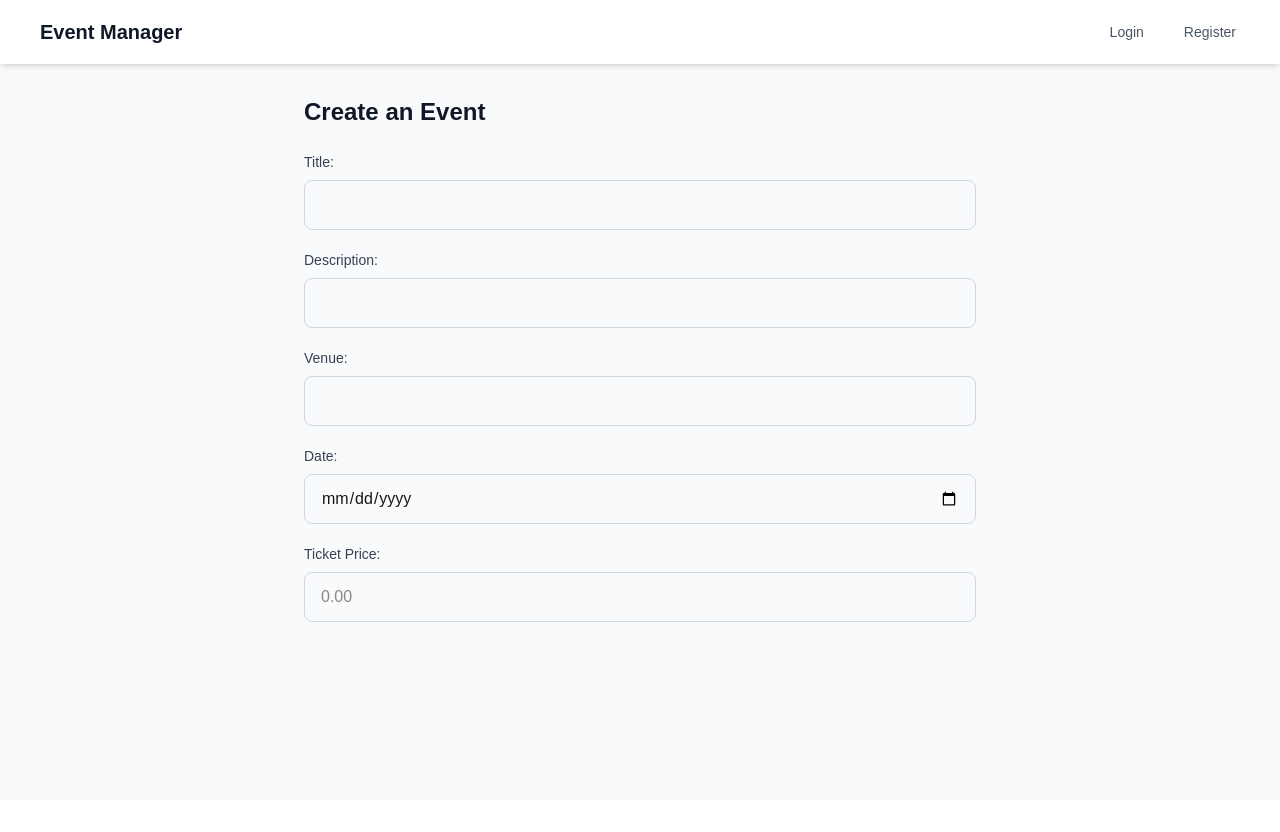
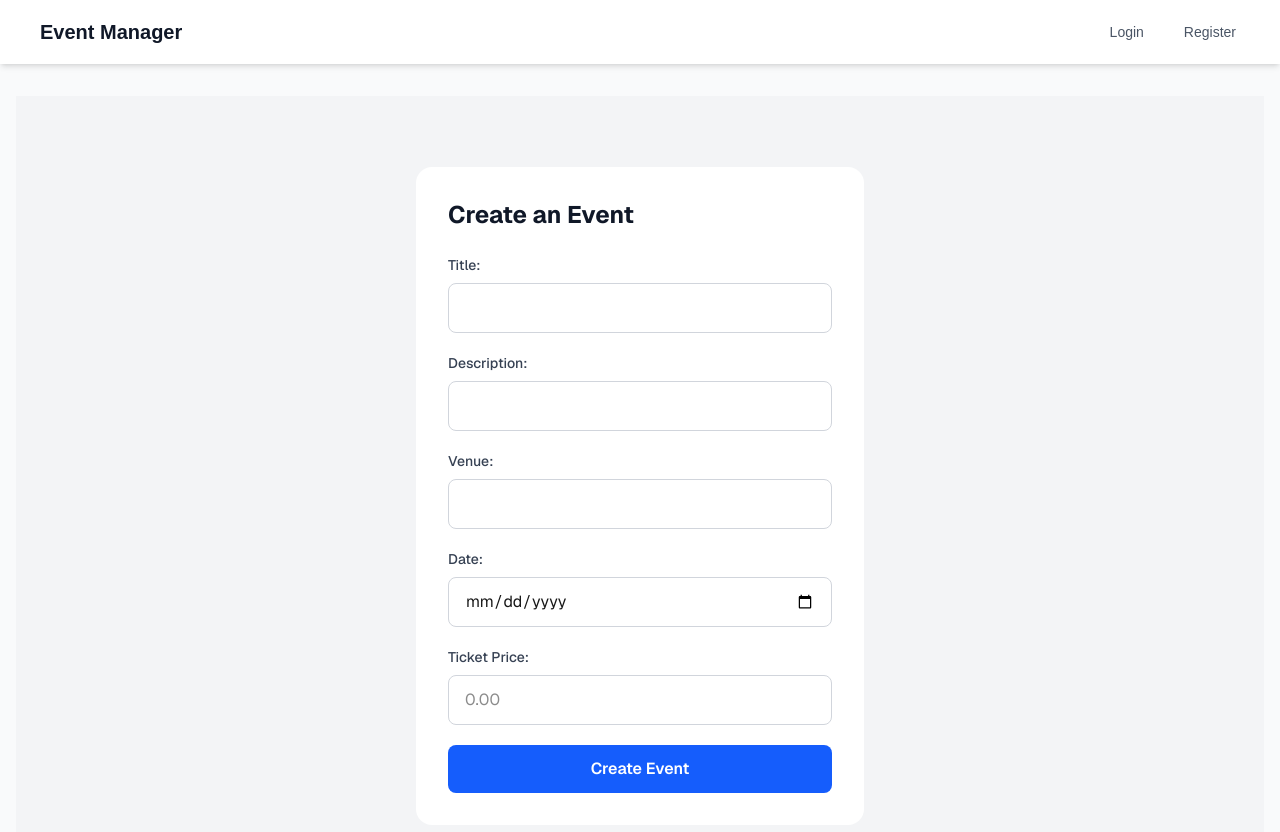
Before and after one commit to VKD-The-Tester/WP_Practical_Project, a Next.js app: page /events/create in a window 1280 px wide. Shown: the top 832 px of the page. Before the commit the page ends 800 px from the top, so only its background shows below. Built offline with nearby package versions, Linux system fonts and the light colour scheme; no server answers.

Commit message:
Changed the created event form, so now the data should get sent through the server side actions, instead of relying upon the handle submit function.

```diff
--- a/app/events/create/CreateEventForm.tsx
+++ b/app/events/create/CreateEventForm.tsx
@@ -1,35 +1,19 @@
 "use client";
-
-import { POST } from "@/app/api/events/routes";
-import { FormEvent } from "react";
+import { useFormStatus } from "react-dom";
+import { useActionState } from "react";
+import { createEvent } from "./actions";
 
 const CreateEventForm = () => {
-  const handleSubmit = async (e: SubmitEvent<HTMLFormElement>) => {
-    e.preventDefault();
-    const formData = new FormData(e.currentTarget);
-    const data = {
-      title: formData.get("title"),
-      description: formData.get("description"),
-      venue: formData.get("venue"),
-      date: formData.get("date"),
-      ticketPrice: formData.get("ticketPrice"),
-    };
+  const [state, createAction] = useActionState(createEvent, undefined);
 
-    try {
-      await fetch("/api/events", {
-        method: "POST",
-        headers: { "Content-Type": "application/json" },
-        body: JSON.stringify(data),
-      });
-      window.location.href = "/events";
-    } catch (error) {
-      console.log(error);
-    }
-  };
   return (
-    <div className="max-w-2xl mx-auto">
-      <h1 className="text-2xl font-bold text-gray-900 mb-6">Create an Event</h1>
-      <form className="space-y-5" onSubmit={handleSubmit}>
+    <div className="min-h-screen flex flex-col items-center justify-center bg-gray-100 px-4 font-sans">
+      <div className="w-full max-w-md rounded-2xl bg-white p-8 shadow-2x1">
+        <div className="max-w-2xl mx-auto font-sans">
+          <h1 className="text-2xl font-bold text-gray-900 mb-6">
+            Create an Event
+          </h1>
+          <form className="space-y-5" action={createAction}>
             <div className="flex flex-col">
               <label
                 htmlFor="createTitle"
@@ -43,6 +27,11 @@ const CreateEventForm = () => {
                 id="createTitle"
                 className="rounded-lg border border-gray-300 px-4 py-3 outline-none transition focus:border-blue-300 focus:ring-2 focus:ring-blue-200"
               />
+              {state?.errors?.title && (
+                <p className="mt-1 flex items-center gap-1 text-xs text-red-600">
+                  {state.errors.title}
+                </p>
+              )}
             </div>
             <div className="flex flex-col">
               <label
@@ -57,6 +46,11 @@ const CreateEventForm = () => {
                 id="createDescription"
                 className="rounded-lg border border-gray-300 px-4 py-3 outline-none transition focus:border-blue-300 focus:ring-2 focus:ring-blue-200"
               />
+              {state?.errors?.description && (
+                <p className="mt-1 flex items-center gap-1 text-xs text-red-600">
+                  {state.errors.description}
+                </p>
+              )}
             </div>
             <div className="flex flex-col">
               <label
@@ -71,6 +65,11 @@ const CreateEventForm = () => {
                 id="createVenue"
                 className="rounded-lg border border-gray-300 px-4 py-3 outline-none transition focus:border-blue-300 focus:ring-2 focus:ring-blue-200"
               />
+              {state?.errors?.venue && (
+                <p className="mt-1 flex items-center gap-1 text-xs text-red-600">
+                  {state.errors.venue}
+                </p>
+              )}
             </div>
             <div className="flex flex-col">
               <label
@@ -101,13 +100,33 @@ const CreateEventForm = () => {
                 placeholder="0.00"
                 className="rounded-lg border border-gray-300 px-4 py-3 outline-none transition focus:border-blue-300 focus:ring-2 focus:ring-blue-200"
               />
+              {state?.errors?.ticketPrice && (
+                <p className="mt-1 flex items-center gap-1 text-xs text-red-600">
+                  {state.errors.ticketPrice}
+                </p>
+              )}
             </div>
             <div>
-          <button type="submit"></button>
+              <CreateButton />
             </div>
           </form>
+        </div>
+      </div>
     </div>
   );
 };
 
+const CreateButton = () => {
+  const { pending } = useFormStatus();
+  return (
+    <button
+      className="cursor-pointer w-full rounded-lg bg-blue-600 py-3 font-semibold text-white transition hover:bg-blue-700 active:scale-[0.98]"
+      disabled={pending}
+      type="submit"
+    >
+      Create Event
+    </button>
+  );
+};
+
 export default CreateEventForm;
```
Lines whose indentation alone changed are shown as unchanged.
